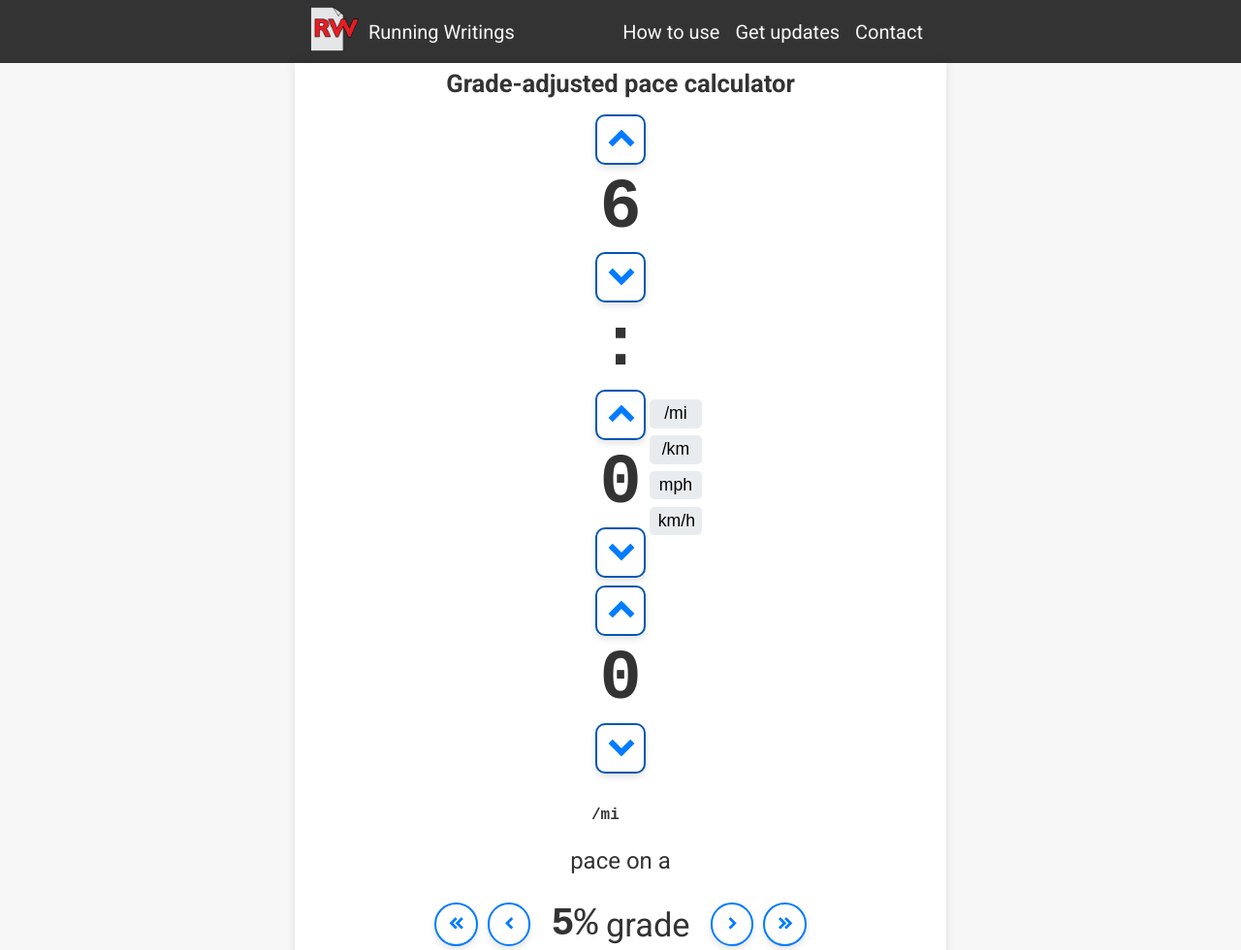
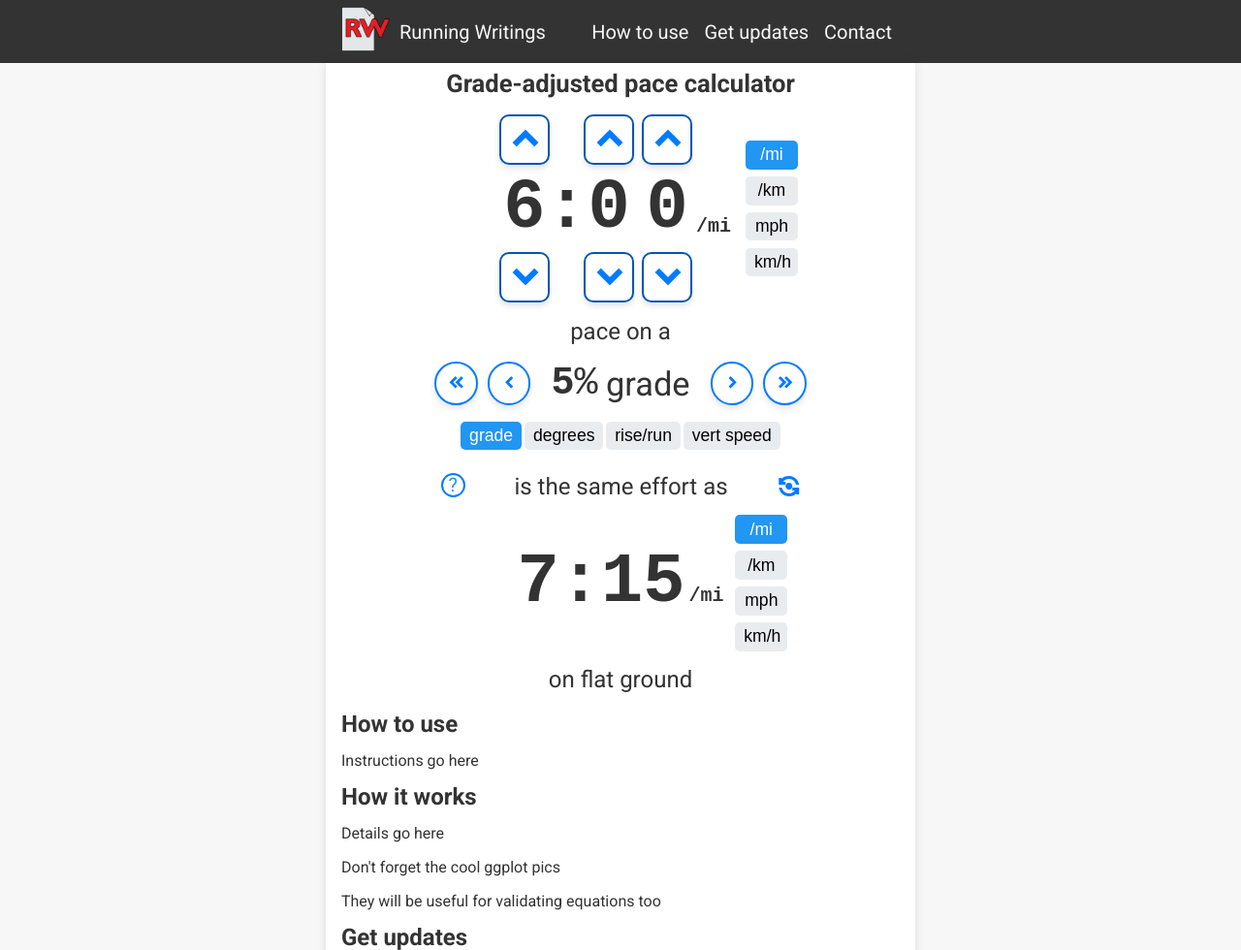
Before and after one commit to johnjdavisiv/gap-app, a plain HTML site: page index.html in a window 1280 px wide. Shown: the top 980 px of the page at 97% size. Drawn offline with Linux system fonts and the light colour scheme; a web font is replaced by a local one.

Commit message:
visuals all there

```diff
--- a/index.html
+++ b/index.html
@@ -30,11 +30,10 @@
     <main>
         <h1>Grade-adjusted pace calculator</h1>
         <div class="app-box">
+            <div class="app-inner">
             <div class="pace-box">
-                <div class="left-dummy">
-
-                </div>
-                <div class="test-clock">
+                <div class="left-dummy"></div>
+                <div class="clock">
                     <div class="digitbox">
                         <button class="material-icons svg-arrow" id="d1-up">expand_less</button>
                         <div class="digit" id="d1">6</div>
@@ -58,14 +57,12 @@
                     </div>
                 </div>
                 <div class="unit-stack">
-                    <button class="unit-toggle pace-toggle">/mi</button>
+                    <button class="unit-toggle pace-toggle active">/mi</button>
                     <button class="unit-toggle pace-toggle">/km</button>
                     <button class="unit-toggle pace-toggle">mph</button>
                     <button class="unit-toggle pace-toggle">km/h</button>
                 </div>
-
             </div>
-
             <div class="spacer">
                 pace on a
             </div>
@@ -92,18 +89,37 @@
             </div>
             <div class="incline-unit-box">
                 <div class="unit-row">
-                    <button class="unit-toggle">grade</button>
+                    <button class="unit-toggle active">grade</button>
                     <button class="unit-toggle">degrees</button>
                     <button class="unit-toggle">rise/run</button>
                     <button class="unit-toggle">vert speed</button>
                 </div>
             </div>
+            <!-- So when you flip this, it will not do a full switch-er-oo -->
+            <!-- But instead will swap text and maybe evven animate it -->
+            <!-- so yu get 6:00  flat-ground EFFORT will result in  [PACE] on  a...  -->
+            <div class="spacer effort-container">
+                <a href="#pace-vs-effort" class="i-note">?</a>
+                <span>is the same effort as</span>
+                <button class="material-icons flip-button" title="Reverse calculations">flip_camera_android</button>
+            </div>
+            <div class="pace-result-box">
+                <div class="left-dummy"></div>
+                <div class="pace-result-text">
+                    <span class="pace-result">7:15</span>
+                    <span class="convert-units">/mi</span>
+                </div>
+                <div class="unit-stack">
+                    <button class="unit-toggle pace-toggle active">/mi</button>
+                    <button class="unit-toggle pace-toggle">/km</button>
+                    <button class="unit-toggle pace-toggle">mph</button>
+                    <button class="unit-toggle pace-toggle">km/h</button>
+                </div>
+            </div>
             <div class="spacer">
-                equals
+                on flat ground
             </div>
-            <div class="results">
-                Results
-            </div>
+        </div>
         </div>
 
 
@@ -112,6 +128,8 @@
             <p>Instructions go here</p>
             <h2>How it works</h2>
             <p>Details go here</p>
+            <p>Don't forget the cool ggplot pics</p>
+            <p>They will be useful for validating equations too</p>
             <h2>Get updates</h2>
             <div>email script goes here</div>
             <h2>Contact</h2>
--- a/styles.css
+++ b/styles.css
@@ -6,7 +6,7 @@
     --primary-color: #007bff;
     --soft-white: #f7f7f7;
     --soft-black: #333;
-    --app-max-width: 42em;
+    --app-max-width: 38em;
     --app-min-width: 25em;
     --toggle-color: #e9ecef;
 }
@@ -84,7 +84,7 @@ header {
 
 .logo-box{
     display:flex;
-    align-items: center;;
+    align-items: center;
 }
 
 
@@ -145,11 +145,17 @@ p {
 
 /* Apps, Apps, Apps! */
 
-/* .app-box{
-    border: solid red 2px;
-} */
+.app-box{
+    display:flex;
+    justify-content: center;
+}
+
+.app-inner{
+    flex:0;
+}
 
 /* Digitbox */
+
 
 .digitbox {
     background-color: white;
@@ -164,11 +170,14 @@ p {
     font-size: 4.5em;
 }
 
+/* Trixy */
+.colon {
+    margin: 0 -0.5em;
+}
 
+/* New formatting with true center */
 
-
-/* --------------- TEST STUFF */
-
+/* (via a dummy div) */
 
 .pace-box {
     display:flex;
@@ -222,6 +231,7 @@ p {
     justify-content: end;
     padding: 0 0.75em 0 0;
     font-family:'PT Mono', monospace;
+    font-size: 1.25em;
     font-weight:bold;
 }
 
@@ -240,24 +250,21 @@ p {
     padding: 0.25em 0.5em;
     margin: 0.2em 0em;
     cursor:pointer;
-
 }
 
 
 /* Spacer */
-
 
 .spacer {
     font-size: 1.5em;
     width:100%;
     display:flex;
     justify-content: center;
-    padding: 1em;
+    padding: 0.5em;
 }
 
 
 /* Incline box */
-
 .incline-box {
     width: 100%;
     display: flex;
@@ -307,6 +314,10 @@ p {
 }
 
 
+.incline-unit-box {
+    padding: 0.5em 0;
+
+}
 
 /* Grade unit selector */
 
@@ -318,6 +329,68 @@ p {
 
 }
 
+
+/* Calculation results */
+
+.pace-result-box {
+    display:flex;
+    justify-content: center;
+    align-items: center;
+}
+
+.pace-result-text{
+    padding: 0em 0.75em;
+}
+
+.pace-result, .convert-result {
+    font-family:'PT Mono', monospace;
+    font-weight:bold;
+    font-size: 4.5em;
+}
+
+.convert-units, .result-units {
+    font-family:'PT Mono', monospace;
+    font-weight:bold;
+    font-size: 1.25em;
+}
+
+/* Effort and flipper */
+
+.effort-container {
+    display:flex;
+    justify-content:space-between
+}
+
+.flip-button {
+    border:none;
+    font-size:1em;
+    transition: transform 0.4s; /* This will make the rotation smooth */
+    transform-origin: center;   /* This will ensure the rotation happens from the center of the button */
+}
+
+.flipped {
+    transform: rotateZ(180deg); /* This will flip the button 180 degrees along the Y axis */
+}
+
+.i-note {
+    outline: none;
+    cursor: pointer;
+    border: solid #007bff 2px;
+    background-color: #ffffff;
+    font-size: 1.25rem;
+    width:1.25em;
+    height:1.25em;
+    display:flex;
+    border-radius: 50%;
+    color: #2196F3;
+    align-items: center;
+    justify-content: center;
+    text-decoration: none;
+}
+
+
+/* Unit conversions */
+
 /* Footer */
 
 footer {
@@ -328,3 +401,61 @@ footer {
 footer a{
     color: var(--soft-white);
 }
+
+/* Hover on mice not phones */
+
+/* Hover only on mice */
+@media (hover: hover) {
+    .svg-arrow:hover, .pct-button:hover, .unit-toggle:hover {
+        background-color: #bde2ff;
+        box-shadow: 0px 6px 8px rgba(0, 0, 0, 0.12);
+    }
+
+    .i-note:hover{
+        background-color: #bde2ff;
+        cursor:pointer;
+    }
+
+    .flip-button:hover {
+        color: #0056b3;
+        cursor:pointer;
+    }
+    .unit-toggle:hover{
+        color:black;
+    }
+
+    .logo-link a:hover{
+        color:#84caff;
+    }
+
+    .menu a:hover {
+        color:#84caff;
+    }
+
+    .material-icons.up:hover  {
+        color:#007bff;
+    }
+}
+
+/* Coloring buttons when active */
+
+.unit-toggle:active{
+    background-color: #2196F3;
+}
+
+.svg-arrow:active, .pct-button:active {
+    /* Must be AFTER hover def! */
+    background-color: #84caff;
+    /* color: white; */
+}
+
+/* IF the to/from unit buttons are active */
+.active {
+    background-color: #2196F3;
+    color:white;
+}
+
+.i-note:active {
+    color:white;
+    border: solid #84caff 2px;
+}
```
Also changed, not shown: scripts.js (+27 -0 lines).
